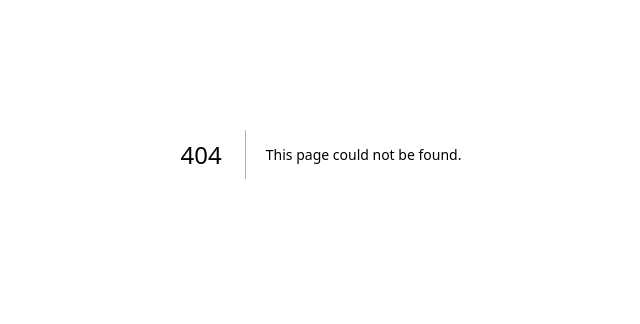
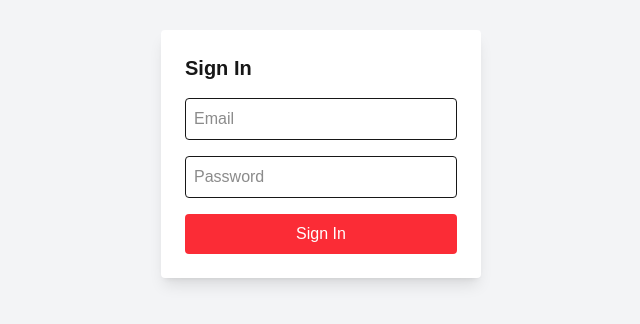
Before and after one commit to Anjalisharma3463/Open-Draw-App, a Next.js app in the folder apps/open-draw-frontend/: page /auth/signin in a window 1280 px wide. Before the commit this address had no page. Shown: the part 246-570 px from the top of the page, without its empty margins (319-959 px from the left). Built offline with nearby package versions, Linux system fonts and the light colour scheme.

Commit message:
added authentication and room page

```diff
--- a/apps/open-draw-frontend/app/signup/page.tsx
+++ b/apps/open-draw-frontend/app/auth/signin/page.tsx
@@ -1,7 +1,7 @@
 
 
-import { AuthPage } from "../components/AuthPage";
 
+import { AuthPage } from "@/app/components/AuthPage";
 export default function SigninPage() {
   return <AuthPage isSignin={true} />;
 }
--- a/apps/open-draw-frontend/app/signin/page.tsx
+++ b/apps/open-draw-frontend/app/auth/signup/page.tsx
@@ -1,7 +1,7 @@
 
 
-import { AuthPage } from "../components/AuthPage";
 
+import { AuthPage } from "@/app/components/AuthPage";
 export default function SignupPage() {
   return <AuthPage isSignin={false} />;
 }
--- a/apps/open-draw-frontend/app/components/AuthPage.tsx
+++ b/apps/open-draw-frontend/app/components/AuthPage.tsx
@@ -1,23 +1,91 @@
 "use client";
+import React, { useState } from "react";
+import axios from "axios";
 
-export function AuthPage({isSignin}: {
-    isSignin: boolean
-}) {
-    return <div className="w-screen h-screen flex justify-center items-center">
-        <div className="p-6 m-2 bg-white rounded">
-            <div className="p-2">
-                <input type="text" placeholder="Email"></input>
+const HTTP_BACKEND = "http://localhost:3002";
+
+export function AuthPage({ isSignin }: { isSignin: boolean }) {
+  const [email, setEmail] = useState("");
+  const [password, setPassword] = useState("");
+  const [name, setName] = useState("");
+  const [error, setError] = useState("");
+
+  async function handleSubmit(e: React.FormEvent) {
+    e.preventDefault(); // ✅ stop page reload
+
+    try {
+      if (isSignin) {
+        const res = await axios.post(`${HTTP_BACKEND}/auth/signin`, {
+          username: email,
+          password,
+        });
+        const { token } = res.data;
+        localStorage.setItem("token", token);
+        window.location.href = "/rooms";
+      } else {
+        const res = await axios.post(`${HTTP_BACKEND}/auth/signup`, {
+          username: email,
+          password,
+          name,
+        });
+        alert(res.data.message);
+        window.location.href = "/auth/signin";
+      }
+    } catch (e: any) {
+      setError(e.response?.data?.error || "Something went wrong");
+    }
+  }
+
+  return (
+    <div className="w-screen h-screen flex justify-center items-center bg-gray-100">
+      <div className="p-6 m-2 bg-white rounded shadow-lg w-80">
+        <h1 className="text-xl font-semibold mb-4">
+          {isSignin ? "Sign In" : "Sign Up"}
+        </h1>
+
+        <form onSubmit={handleSubmit} className="space-y-4">
+          {!isSignin && (
+            <div>
+              <input
+                type="text"
+                placeholder="Name"
+                value={name}
+                onChange={(e) => setName(e.target.value)}
+                className="w-full border rounded p-2"
+              />
             </div>
-            <div className="p-2">
+          )}
 
-            </div>
+          <div>
+            <input
+              type="text"
+              placeholder="Email"
+              value={email}
+              onChange={(e) => setEmail(e.target.value)}
+              className="w-full border rounded p-2"
+            />
+          </div>
 
-            <div className="pt-2">
-                <button className="bg-red-200 rounded p-2" onClick={() => {
+          <div>
+            <input
+              type="password"
+              placeholder="Password"
+              value={password}
+              onChange={(e) => setPassword(e.target.value)}
+              className="w-full border rounded p-2"
+            />
+          </div>
 
-                }}>{isSignin ? "Sign in" : "Sign up"}</button>
-            </div>
-        </div>
+          {error && <p className="text-red-600 text-sm">{error}</p>}
+
+          <button
+            type="submit" // ✅ submit form
+            className="bg-red-500 text-white rounded p-2 w-full hover:bg-red-600"
+          >
+            {isSignin ? "Sign In" : "Sign Up"}
+          </button>
+        </form>
+      </div>
     </div>
-
+  );
 }
--- a/apps/open-draw-frontend/app/page.tsx
+++ b/apps/open-draw-frontend/app/page.tsx
@@ -9,13 +9,13 @@ export default function LandingPage() {
       </p>
       <div className="flex gap-4">
         <a
-          href="/signup"
+          href="/auth/signup"
           className="px-6 py-3 bg-blue-600 text-white rounded-xl shadow hover:bg-blue-700 transition"
         >
           Sign Up
         </a>
         <a
-          href="/signin"
+          href="/auth/signin"
           className="px-6 py-3 bg-gray-200 text-gray-800 rounded-xl shadow hover:bg-gray-300 transition"
         >
           Sign In
--- /dev/null
+++ b/apps/open-draw-frontend/app/rooms/page.tsx
@@ -0,0 +1,114 @@
+"use client";
+
+import { useState } from "react";
+import axios from "axios";
+
+const HTTP_BACKEND = "http://localhost:3002";
+
+export default function RoomsPage() {
+  const [roomSlug, setRoomSlug] = useState("");
+  const [roomName, setroomName] = useState("");
+  const [error, setError] = useState("");
+
+  async function createRoom() {
+    try {
+      const token = localStorage.getItem("token");
+      if (!token) {
+        setError("You are not verified!");
+        return;
+      }
+      if (!roomName.trim()) {
+        setError("Please enter a room name");
+        return;
+      }
+
+      const res = await axios.post(
+        `${HTTP_BACKEND}/create-room`,
+        { roomName: roomName },
+        { headers: { Authorization: `Bearer ${token}` } }
+      );
+
+      const { roomId } = res.data;
+      alert(res.data.message)
+      window.location.href = `/canvas/${roomId}`;
+    } catch (e: any) {
+      setError(e.response?.data?.error || "Failed to create room");
+    }
+  }
+
+  async function joinRoom() {
+    try {
+      const token = localStorage.getItem("token");
+      if (!token) {
+        setError("You are not verified !");
+        return;
+      }
+      if (!roomSlug.trim()) {
+        setError("Please enter a room name");
+        return;
+      }
+
+      const res = await axios.get(`${HTTP_BACKEND}/room/${roomSlug}`, {
+        headers: { Authorization: `Bearer ${token}` },
+      });
+      console.log("Room details on join room: ",res.data);
+
+      if (res.data ) {
+        const roomId = res.data.room.id;
+        window.location.href = `/canvas/${roomId}`;
+      } else {
+        setError("Room not found");
+      }
+    } catch (e: any) {
+      if (e.response?.status === 404) {
+        setError("Room not found");
+      } else if (e.response?.status === 401) {
+        setError("Unauthorized — please sign in again");
+      } else {
+        setError(e.response?.data?.error || "Failed to join room");
+      }
+    }
+  }
+
+  return (
+    <div className="w-screen h-screen flex flex-col justify-center items-center bg-gray-100">
+      <div className="p-6 bg-white rounded shadow-lg w-96 space-y-4">
+        <h1 className="text-2xl font-semibold">Welcome!</h1>
+
+        <div className="flex space-x-2">
+          <input
+            type="text"
+            placeholder="New Room Name"
+            value={roomName}
+            onChange={(e) => setroomName(e.target.value)}
+            className="flex-grow border rounded p-2"
+          />
+          <button
+            className="bg-green-500 text-white p-2 rounded hover:bg-green-600"
+            onClick={createRoom}
+          >
+            Create
+          </button>
+        </div>
+
+        <div className="flex space-x-2">
+          <input
+            type="text"
+            placeholder="Enter Room Name"
+            value={roomSlug}
+            onChange={(e) => setRoomSlug(e.target.value)}
+            className="flex-grow border rounded p-2"
+          />
+          <button
+            className="bg-blue-500 text-white p-2 rounded hover:bg-blue-600"
+            onClick={joinRoom}
+          >
+            Join
+          </button>
+        </div>
+
+        {error && <p className="text-red-600 text-sm">{error}</p>}
+      </div>
+    </div>
+  );
+}
```
Also changed, not shown: 1 other file (tests, documents, lock files or other folders).
